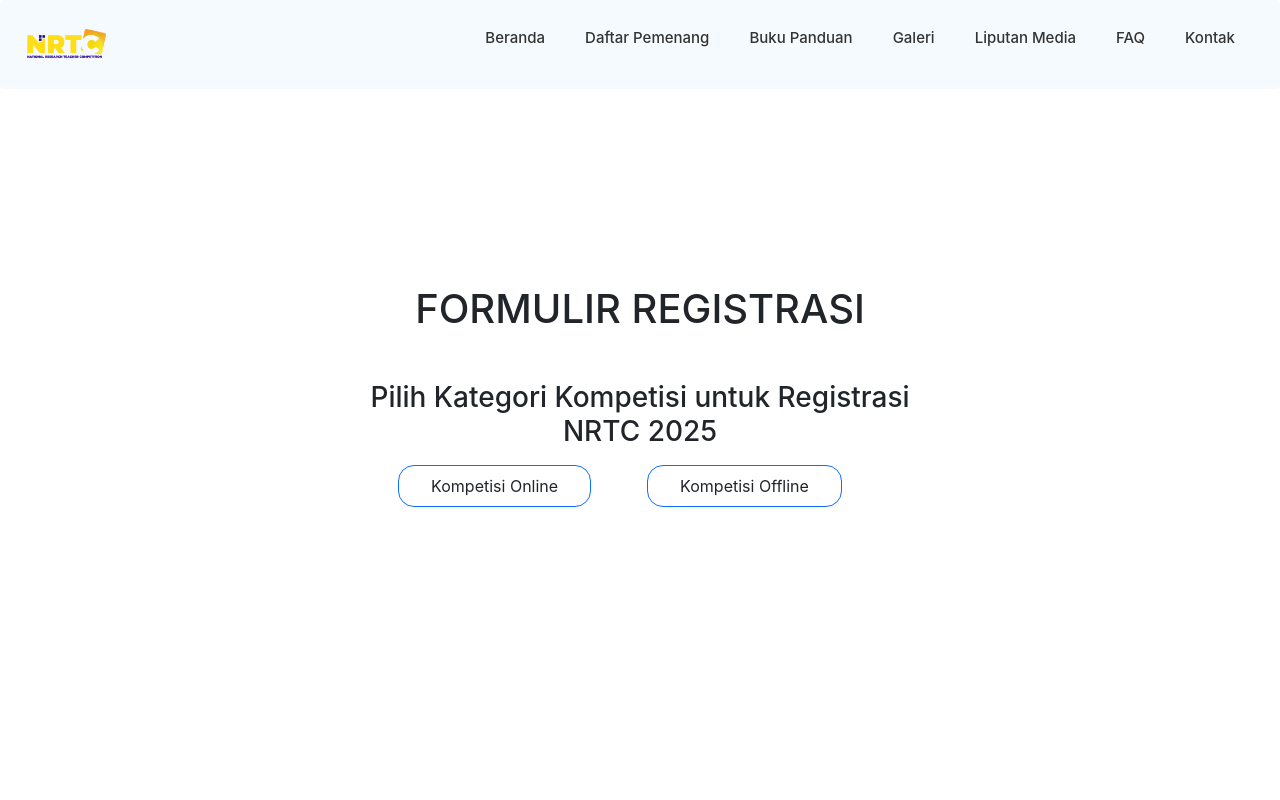
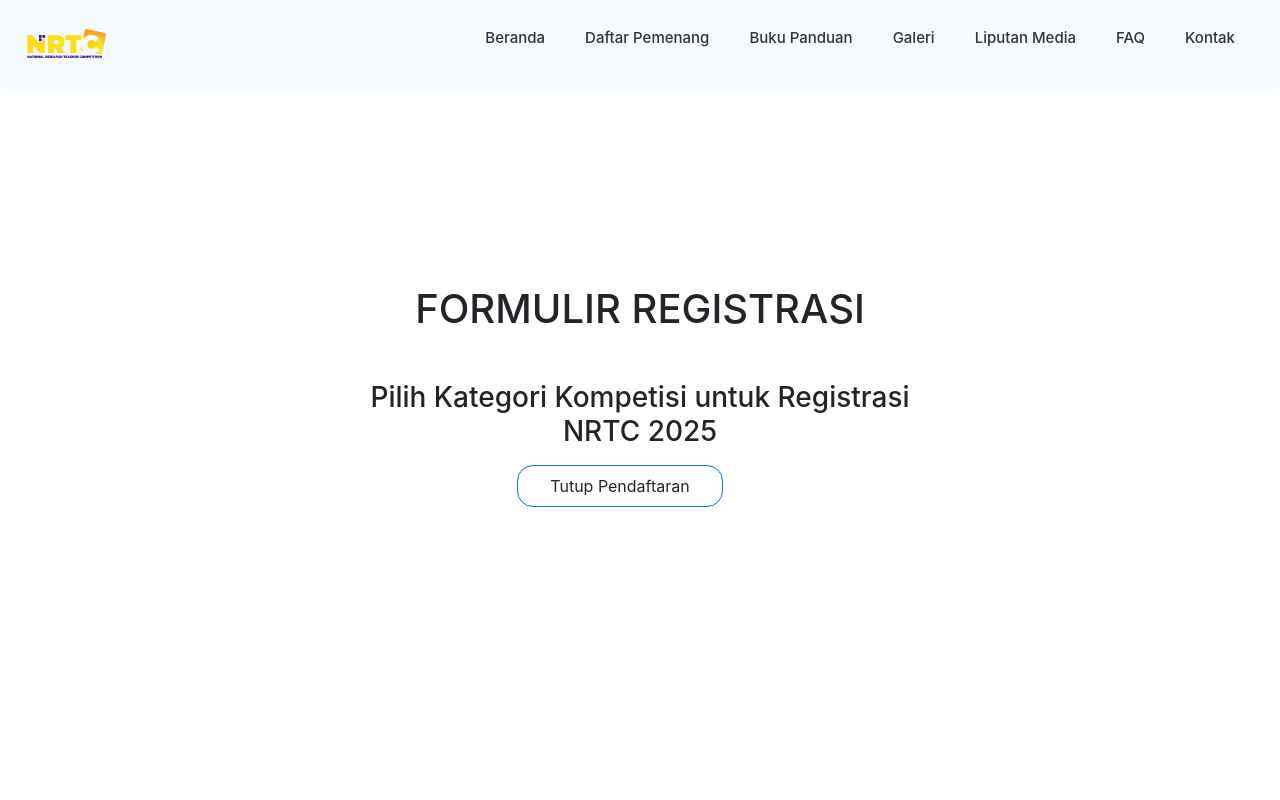
Before and after one commit to iysaofficial/officialnrtc, a React (Create React App) app: page /homeindo in a window 1280 px wide. Shown: the top 800 px of the page. Built offline with nearby package versions, Linux system fonts and the light colour scheme.

Commit message:
Close Regist 2025 -k

```diff
--- a/src/components/HeroSection.js
+++ b/src/components/HeroSection.js
@@ -23,8 +23,11 @@ const HeroSection = () => {
             >
               Lihat Buku Panduan
             </a>
-            <a href="/homeindo" className="main-hero-btn main-hero-btn-yellow">
+            {/* <a href="/homeindo" className="main-hero-btn main-hero-btn-yellow">
               Daftar Sekarang!
+            </a> */}
+            <a href="/" className="main-hero-btn main-hero-btn-yellow">
+              Tutup Pendaftaran
             </a>
           </div>
         </div>
--- a/src/pages/registration/homeindo.js
+++ b/src/pages/registration/homeindo.js
@@ -49,22 +49,30 @@ function HomeIndo() {
             </div>
           </div>
           <div className="link-web mx-auto text-center">
-            <a
+            {/* <a
               className="btn-regist btn-action text-center me-lg-5 m-2"
               onClick={() =>
                 handleOpenModal("/indo-online", indonesiaOnlineTerms)
               }
             >
               Kompetisi Online<i className="fa-solid fa-earth-americas"></i>
+            </a> */}
+            <a
+              className="btn-regist btn-action text-center me-lg-5 m-2"
+              onClick={() =>
+                handleOpenModal("/", )
+              }
+            >
+              Tutup Pendaftaran <i className="fa-solid fa-earth-americas"></i>
             </a>
-            <a
+            {/* <a
               className="btn-regist btn-action text-center me-lg-5 m-2"
               onClick={() =>
                 handleOpenModal("/indo-offline", indonesiaOfflineTerms)
               }
             >
               Kompetisi Offline<i className="fa-solid fa-earth-americas"></i>
-            </a>
+            </a> */}
           </div>
         </div>
       </section>
--- a/src/pages/registration/indo-offline.js
+++ b/src/pages/registration/indo-offline.js
@@ -64,7 +64,8 @@ function IndonesiaOffline() {
     }
   }, [router]);
 
-  const scriptURL = "https://script.google.com/macros/s/AKfycbxR6aOY46aM0sXWAIyCapZnVrCrqVstFh85I42aIsewruEL2T_ztZVF9RAhO_EnxzIpww/exec";
+  // const scriptURL = "https://script.google.com/macros/s/AKfycbxR6aOY46aM0sXWAIyCapZnVrCrqVstFh85I42aIsewruEL2T_ztZVF9RAhO_EnxzIpww/exec";
+  const scriptURL = "";
 
   useEffect(() => {
     const form = document.forms["regist-form"];
@@ -661,7 +662,7 @@ function IndonesiaOffline() {
               {/* GENERAL INFORMATION END */}
               {/* GENERAL INFORMATION END */}
               <div className="button">
-                <input type="submit" value="KIRIM" />
+                <input type="submit" value="TUTUP PENDAFTARAN" />
               </div>
             </form>
             {/* Loader dan Status Message */}
--- a/src/pages/registration/indo-online.js
+++ b/src/pages/registration/indo-online.js
@@ -64,8 +64,10 @@ function IndonesiaOnline() {
     }
   }, [navigate]);
 
+  // const scriptURL =
+  //   "https://script.google.com/macros/s/AKfycbylpfxrXmxKST27R_VZiHWGY7K30A5oWP0JJ6Ay7BdIvGulcJIkF21h5fxhuQUU0F4agQ/exec";
   const scriptURL =
-    "https://script.google.com/macros/s/AKfycbylpfxrXmxKST27R_VZiHWGY7K30A5oWP0JJ6Ay7BdIvGulcJIkF21h5fxhuQUU0F4agQ/exec";
+    "";
 
   useEffect(() => {
     const form = document.forms["regist-form"];
@@ -674,7 +676,7 @@ function IndonesiaOnline() {
               {/* GENERAL INFORMATION END */}
               {/* GENERAL INFORMATION END */}
               <div className="button">
-                <input type="submit" value="KIRIM" />
+                <input type="submit" value="TUTUP PENDAFTARAN" />
               </div>
             </form>
             {/* Loader dan Status Message */}
```
